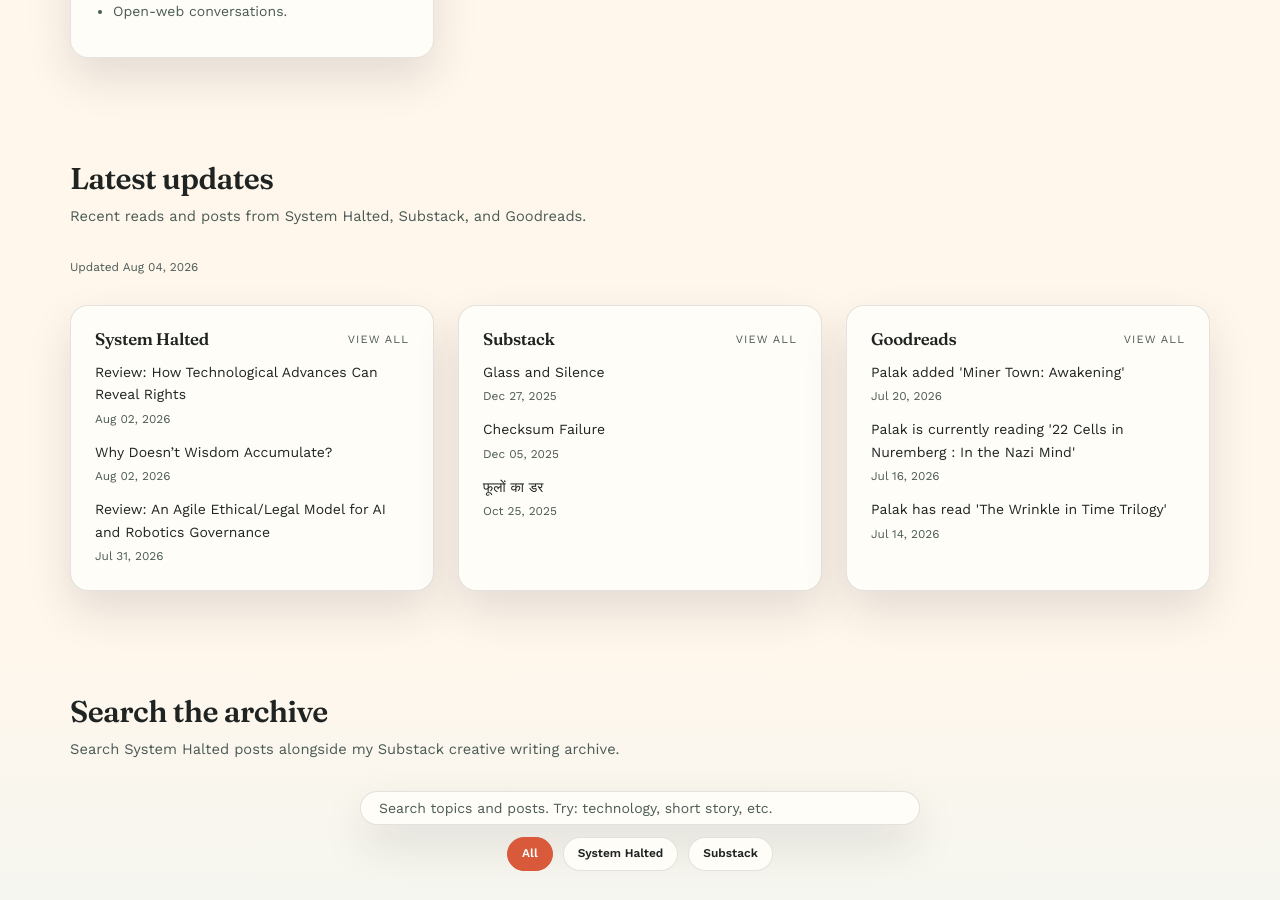
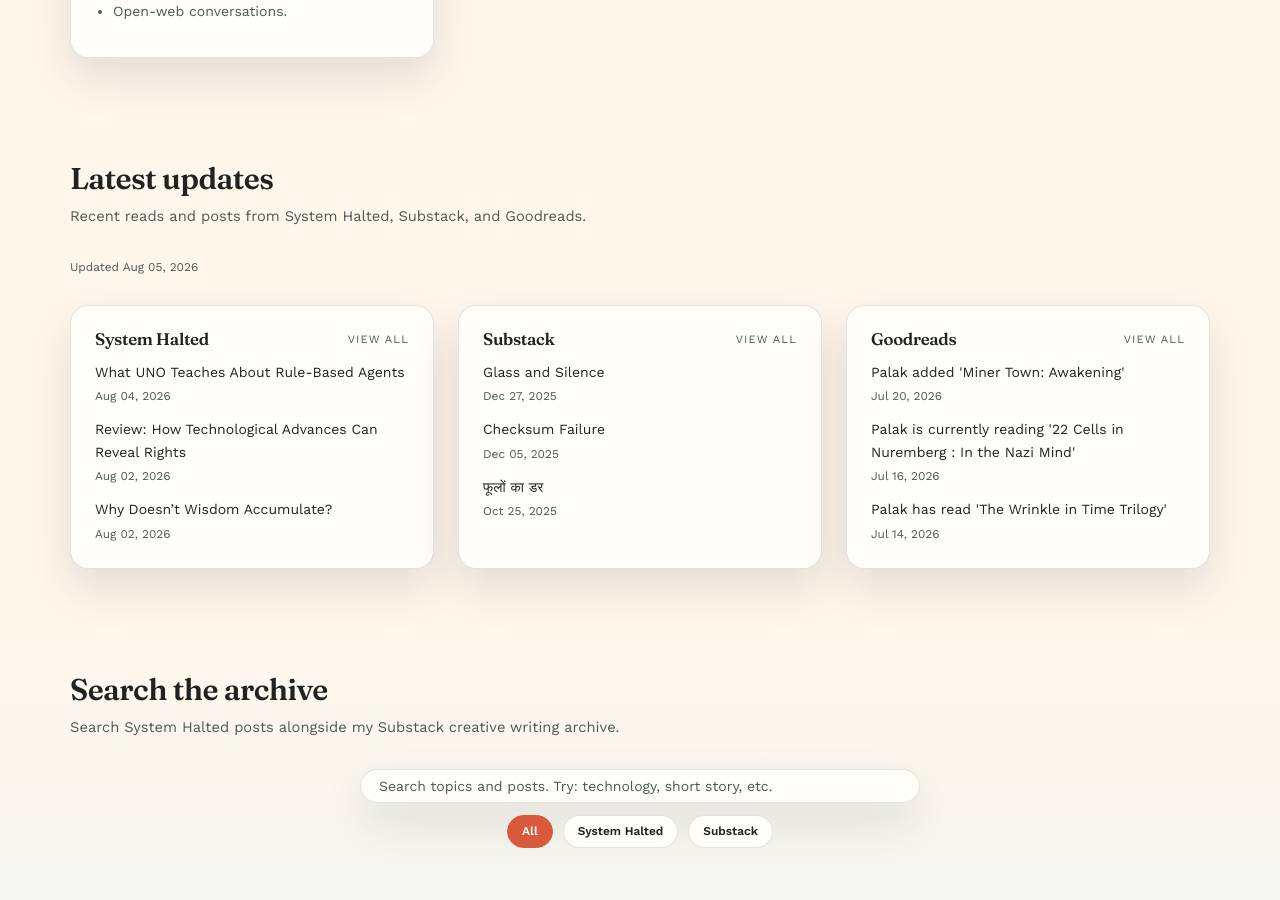
Before and after one commit to systemhalted/about-me, a Jekyll site: the page built from index.html, in a window 1280 px wide and 900 px high, scrolled down 2331 px. Built offline with Jekyll 4.4.1, drawn with Linux system fonts in a browser that asks for light colours; nearby versions of some CDN libraries.

Commit message:
refresh content feeds

```diff
--- a/_data/latest_sources.json
+++ b/_data/latest_sources.json
@@ -1,5 +1,5 @@
 {
-  "updated_at": "2026-08-04T05:25:08Z",
+  "updated_at": "2026-08-05T05:24:56Z",
   "sources": [
     {
       "id": "systemhalted",
@@ -7,6 +7,11 @@
       "url": "https://systemhalted.in",
       "feed_url": "https://systemhalted.in/feed.xml",
       "items": [
+        {
+          "title": "What UNO Teaches About Rule-Based Agents",
+          "url": "https://systemhalted.in/2026/08/04/what-uno-teaches-about-rule-based-agents/",
+          "published": "2026-08-04T00:00:00Z"
+        },
         {
           "title": "Review: How Technological Advances Can Reveal Rights",
           "url": "https://systemhalted.in/2026/08/02/review-how-technological-advances-can-reveal-rights/",
@@ -16,11 +21,6 @@
           "title": "Why Doesn\u2019t Wisdom Accumulate?",
           "url": "https://systemhalted.in/2026/08/02/wisdom-accumulation/",
           "published": "2026-08-02T02:30:00Z"
-        },
-        {
-          "title": "Review: An Agile Ethical/Legal Model for AI and Robotics Governance",
-          "url": "https://systemhalted.in/2026/07/31/review-agile-ethical-legal-model-ai-robotics-governance/",
-          "published": "2026-07-31T00:00:00Z"
         }
       ]
     },
```
